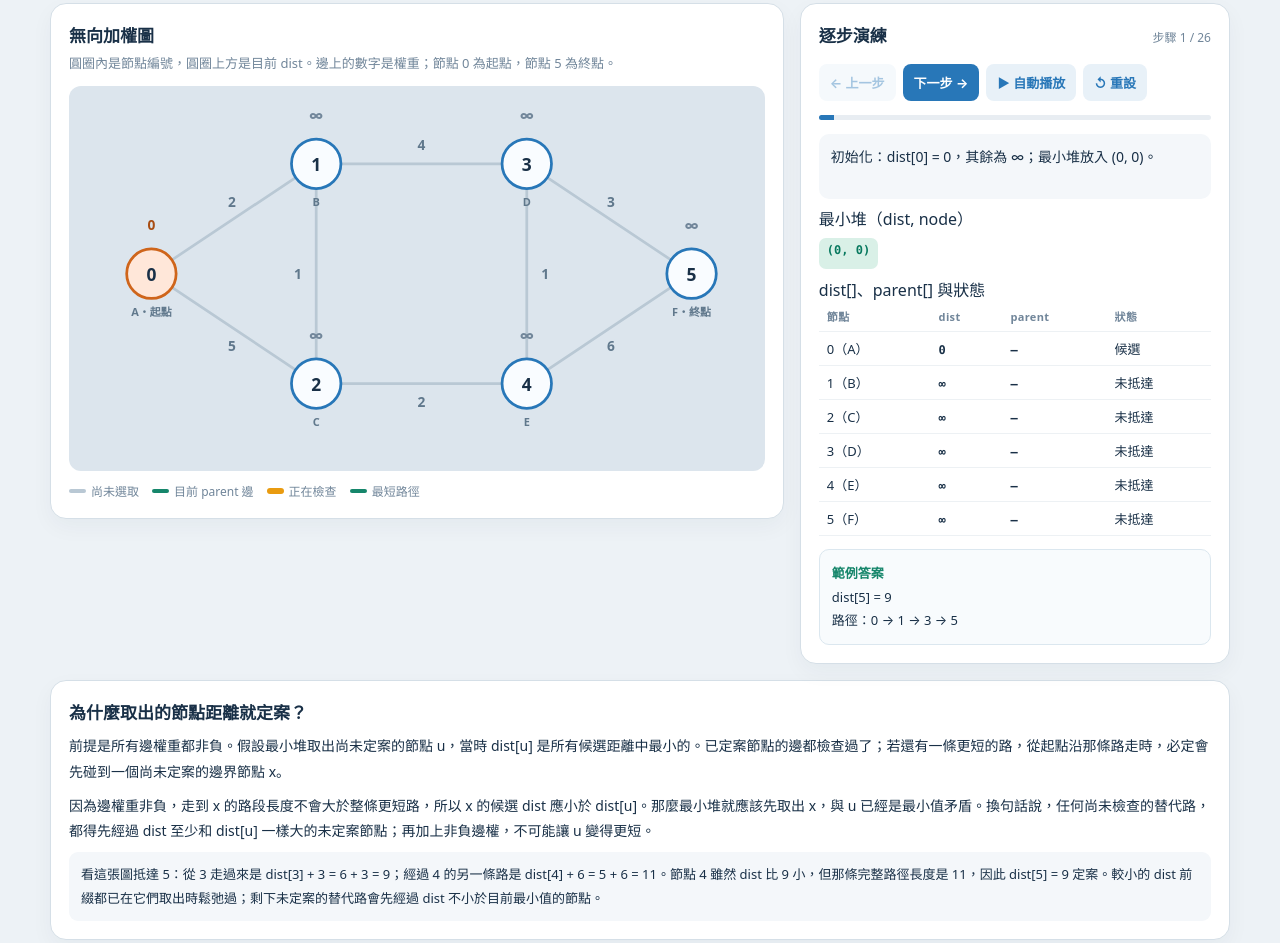
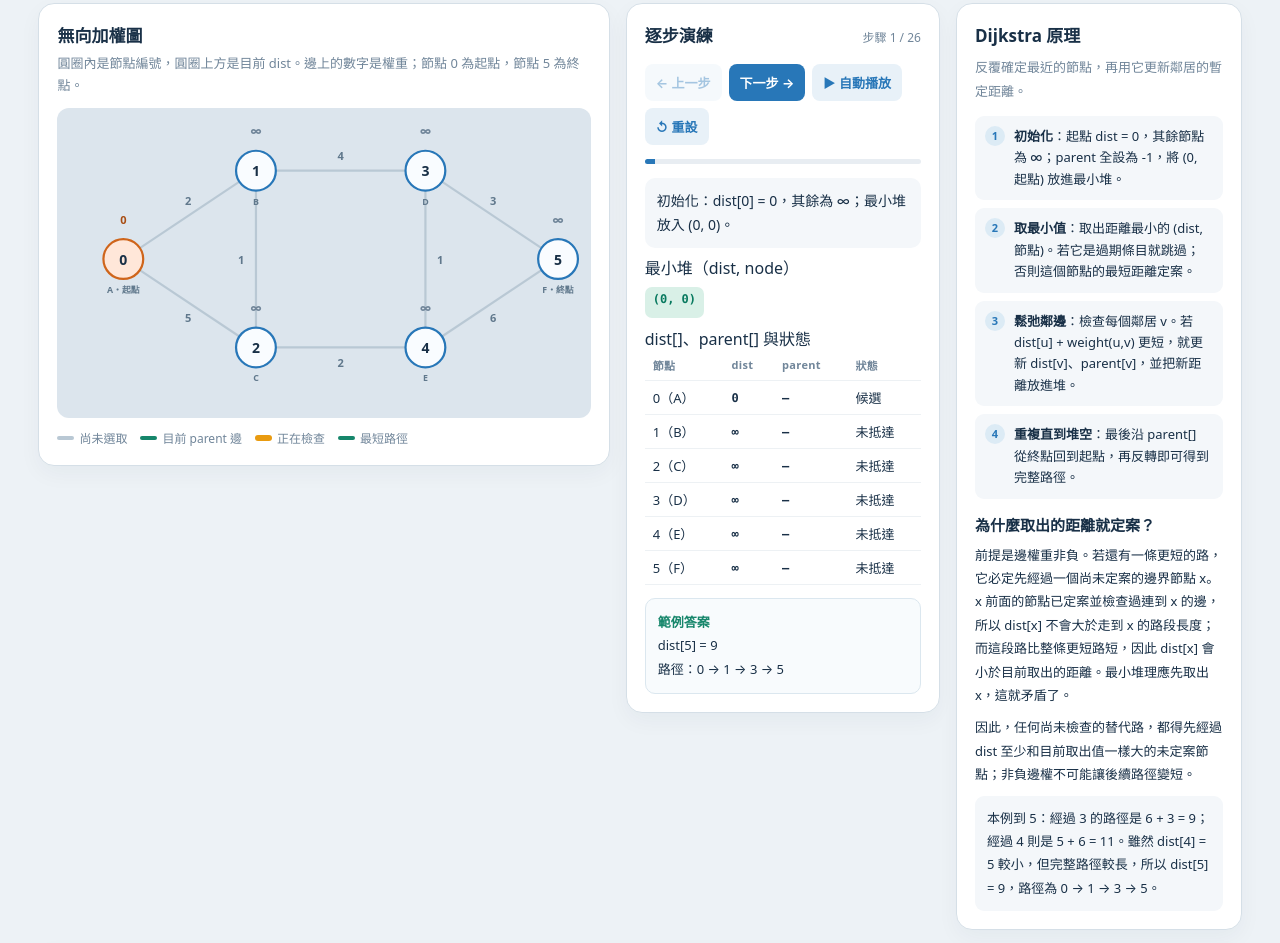
Before and after one commit to slep0721/binary-tree, a plain HTML site: page dijkstra.html in a window 1280 px wide. Shown: the part 189-1132 px from the top of the page. Drawn offline with Linux system fonts and the light colour scheme.

Commit message:
Add Dijkstra principles column

```diff
--- a/dijkstra.html
+++ b/dijkstra.html
@@ -9,13 +9,13 @@
     :root{--bg:#edf2f6;--paper:#fff;--ink:#193047;--muted:#71869a;--line:#d5dfe7;--blue:#2877b8;--green:#16866b;--amber:#e99b10;--red:#c94b4b;--soft:#e8f1f8}
     *{box-sizing:border-box}
     body{margin:0;background:var(--bg);color:var(--ink);font-family:system-ui,-apple-system,"Noto Sans TC",sans-serif}
-    main{width:min(1180px,94%);margin:30px auto 42px}
+    main{width:min(1500px,94%);margin:30px auto 42px}
     .nav{display:flex;gap:8px;flex-wrap:wrap;margin-bottom:18px}
     .nav a{padding:9px 12px;border-radius:9px;background:#e1ebf3;color:var(--blue);font-size:13px;font-weight:750;text-decoration:none}
     .hero{margin-bottom:18px}
     .hero h1{font-size:clamp(28px,4vw,38px);margin:0 0 7px}
     .hero p{margin:0;color:var(--muted);line-height:1.7}
-    .layout{display:grid;grid-template-columns:minmax(0,1.45fr) minmax(310px,.85fr);gap:16px;align-items:start}
+    .layout{display:grid;grid-template-columns:minmax(560px,2fr) minmax(300px,1.1fr) minmax(270px,1fr);gap:16px;align-items:start}
     .panel{min-width:0;background:var(--paper);border:1px solid var(--line);border-radius:16px;padding:18px;box-shadow:0 8px 22px #1930470b}
     .panel h2{font-size:17px;margin:0 0 5px}
     .caption{font-size:13px;color:var(--muted);line-height:1.7;margin:0 0 12px}
@@ -63,14 +63,19 @@
     tr.settled td:last-child{color:var(--green);font-weight:750}
     .result{margin-top:13px;padding:12px;border:1px solid #dbe7ef;border-radius:10px;background:#f8fbfd;font-size:13px;line-height:1.8}
     .result strong{color:var(--green)}
-    .explanation{margin-top:16px}
-    .explanation p{font-size:14px;line-height:1.8;margin:9px 0}
+    .explanation{margin-top:0}
+    .explanation h3{font-size:15px;margin:15px 0 6px}
+    .explanation p{font-size:13px;line-height:1.8;margin:9px 0}
+    .principle-steps{list-style:none;padding:0;margin:13px 0;display:grid;gap:8px;counter-reset:principle}
+    .principle-steps li{position:relative;padding:10px 10px 10px 39px;border-radius:9px;background:#f4f7fa;font-size:13px;line-height:1.65;counter-increment:principle}
+    .principle-steps li::before{content:counter(principle);position:absolute;left:10px;top:10px;display:grid;place-items:center;width:20px;height:20px;border-radius:50%;background:#dcebf5;color:var(--blue);font-size:11px;font-weight:850}
     .example{padding:11px 12px;border-radius:9px;background:#f4f7fa;font-size:13px;line-height:1.8}
     .source{margin-top:16px}
     .source summary{cursor:pointer;color:var(--blue);font-size:14px;font-weight:800}
     .source p{color:var(--muted);font-size:13px;line-height:1.7}
     .source a{color:var(--blue);font-weight:750}
     .source pre{overflow:auto;padding:14px;border-radius:10px;background:#172b3b;color:#e3edf5;font-size:12px;line-height:1.7}
+    @media(max-width:1250px){.layout{grid-template-columns:minmax(0,1.45fr) minmax(310px,.85fr)}.explanation{grid-column:1/-1}}
     @media(max-width:820px){main{margin:22px auto}.layout{grid-template-columns:1fr}.graph{min-width:520px}}
     @media(prefers-reduced-motion:reduce){*,*::before,*::after{scroll-behavior:auto!important;transition:none!important}}
   </style>
@@ -136,13 +141,21 @@
         </div>
         <div class="result"><strong>範例答案</strong><br>dist[5] = 9<br>路徑：0 → 1 → 3 → 5</div>
       </aside>
+      <aside class="panel explanation" aria-labelledby="principle-title">
+        <h2 id="principle-title">Dijkstra 原理</h2>
+        <p class="caption">反覆確定最近的節點，再用它更新鄰居的暫定距離。</p>
+        <ol class="principle-steps">
+          <li><strong>初始化</strong>：起點 dist = 0，其餘節點為 ∞；parent 全設為 -1，將 (0, 起點) 放進最小堆。</li>
+          <li><strong>取最小值</strong>：取出距離最小的 (dist, 節點)。若它是過期條目就跳過；否則這個節點的最短距離定案。</li>
+          <li><strong>鬆弛鄰邊</strong>：檢查每個鄰居 v。若 dist[u] + weight(u,v) 更短，就更新 dist[v]、parent[v]，並把新距離放進堆。</li>
+          <li><strong>重複直到堆空</strong>：最後沿 parent[] 從終點回到起點，再反轉即可得到完整路徑。</li>
+        </ol>
+        <h3 id="why-title">為什麼取出的距離就定案？</h3>
+        <p>前提是邊權重非負。若還有一條更短的路，它必定先經過一個尚未定案的邊界節點 x。x 前面的節點已定案並檢查過連到 x 的邊，所以 dist[x] 不會大於走到 x 的路段長度；而這段路比整條更短路短，因此 dist[x] 會小於目前取出的距離。最小堆理應先取出 x，這就矛盾了。</p>
+        <p>因此，任何尚未檢查的替代路，都得先經過 dist 至少和目前取出值一樣大的未定案節點；非負邊權不可能讓後續路徑變短。</p>
+        <div class="example">本例到 5：經過 3 的路徑是 6 + 3 = 9；經過 4 則是 5 + 6 = 11。雖然 dist[4] = 5 較小，但完整路徑較長，所以 dist[5] = 9，路徑為 0 → 1 → 3 → 5。</div>
+      </aside>
     </div>
-    <section class="panel explanation" aria-labelledby="why-title">
-      <h2 id="why-title">為什麼取出的節點距離就定案？</h2>
-      <p>前提是所有邊權重都非負。假設最小堆取出尚未定案的節點 u，當時 dist[u] 是所有候選距離中最小的。已定案節點的邊都檢查過了；若還有一條更短的路，從起點沿那條路走時，必定會先碰到一個尚未定案的邊界節點 x。</p>
-      <p>因為邊權重非負，走到 x 的路段長度不會大於整條更短路，所以 x 的候選 dist 應小於 dist[u]。那麼最小堆就應該先取出 x，與 u 已經是最小值矛盾。換句話說，任何尚未檢查的替代路，都得先經過 dist 至少和 dist[u] 一樣大的未定案節點；再加上非負邊權，不可能讓 u 變得更短。</p>
-      <div class="example">看這張圖抵達 5：從 3 走過來是 dist[3] + 3 = 6 + 3 = 9；經過 4 的另一條路是 dist[4] + 6 = 5 + 6 = 11。節點 4 雖然 dist 比 9 小，但那條完整路徑長度是 11，因此 dist[5] = 9 定案。較小的 dist 前綴都已在它們取出時鬆弛過；剩下未定案的替代路會先經過 dist 不小於目前最小值的節點。</div>
-    </section>
     <details class="panel source">
       <summary>C++ 原始碼與編譯方式</summary>
       <p>完整程式使用鄰接串列 vector&lt;vector&lt;pair&lt;int,int&gt;&gt;&gt;、priority_queue 搭配 greater&lt;&gt; 最小堆，並用 parent[] 還原路徑。</p>
```
